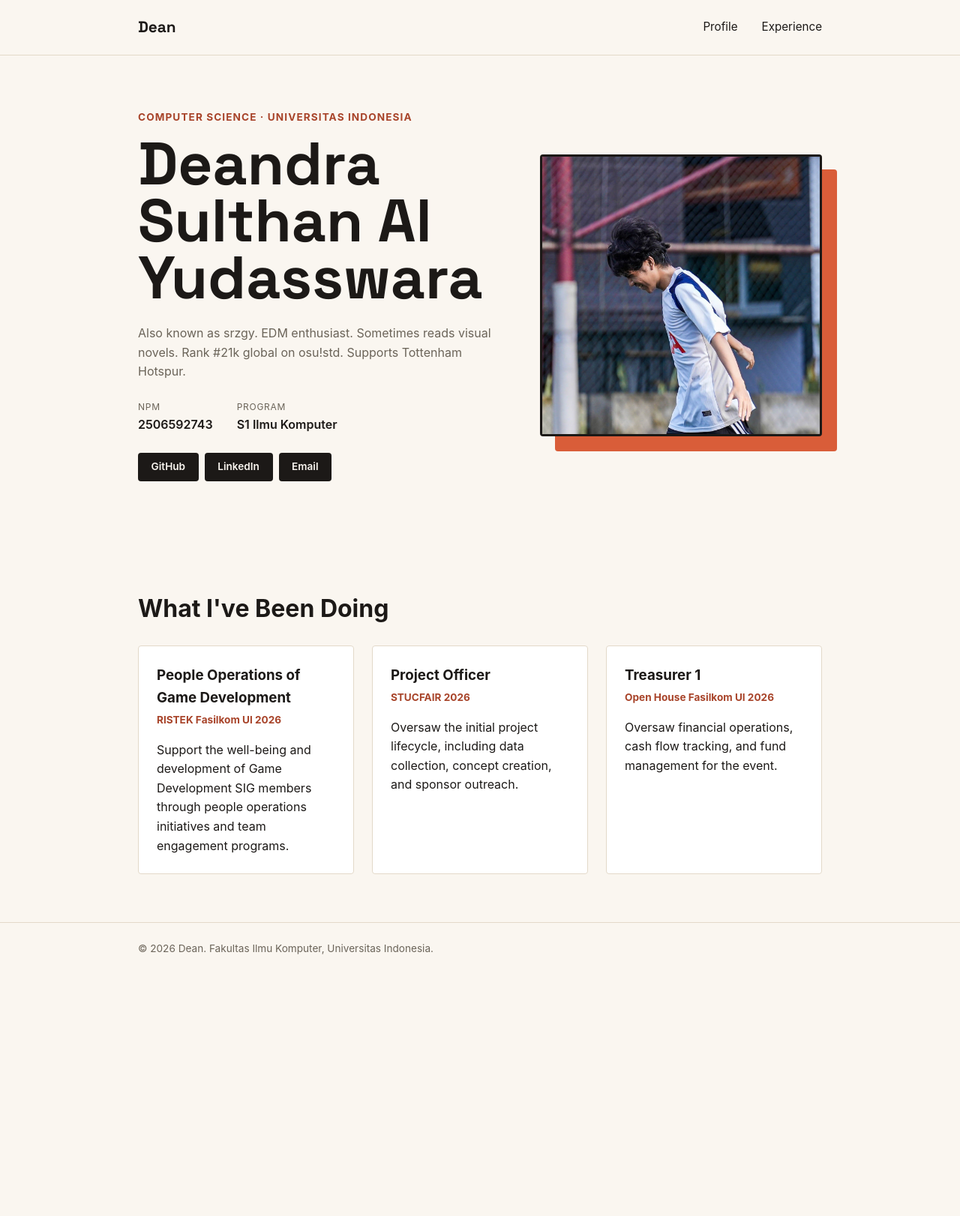
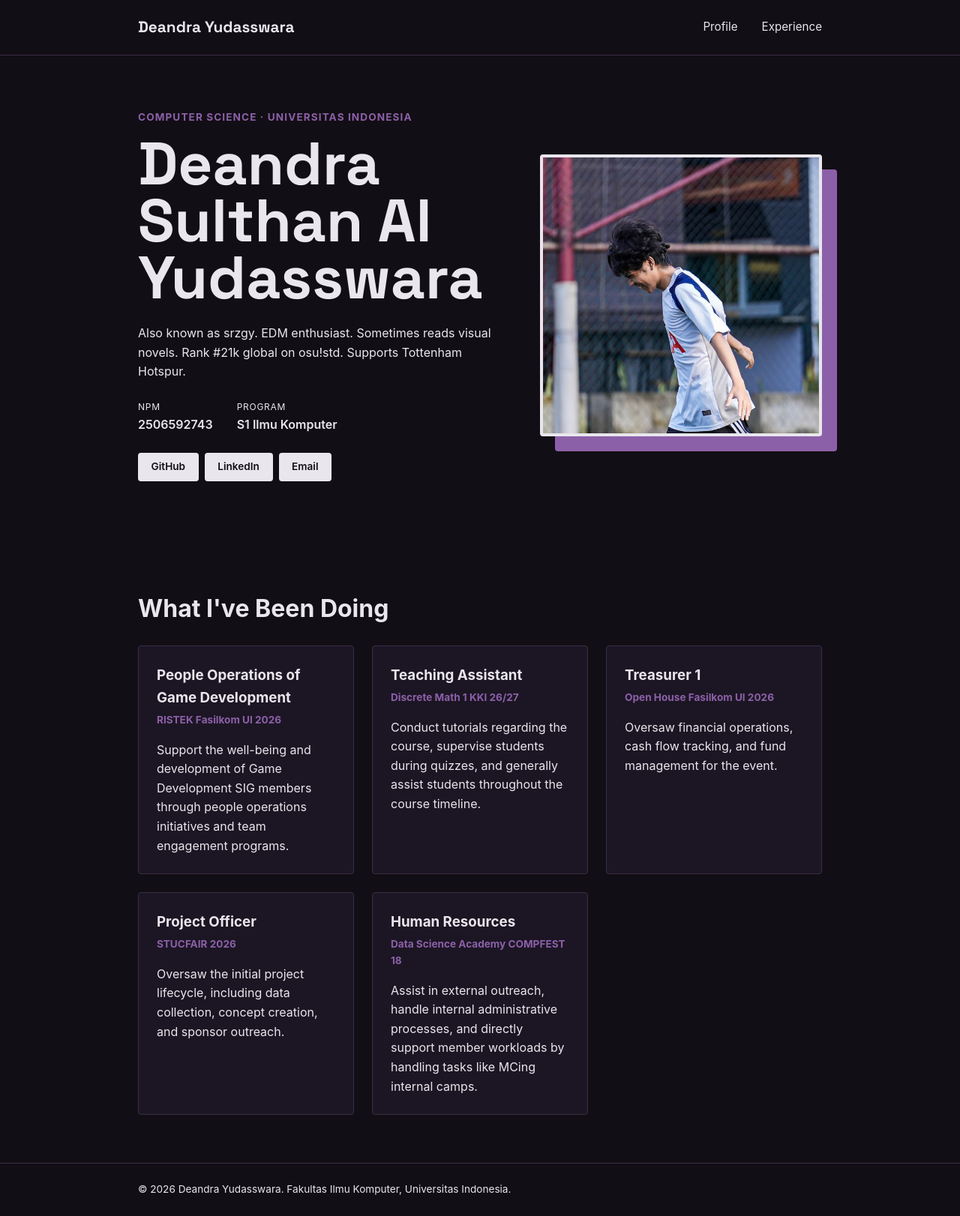
Before and after one commit to srzgy/myportfolio, a Django app: page / in a window 1280 px wide. Shown: the whole page at 75% size. Before the commit the page ends 1273 px from the top, so only its background shows below. Run offline with Django 5.2, Linux system fonts and the light colour scheme.

Commit message:
feat: added 2 experiences; changed color palette into a dark mode kirigiri palette

```diff
--- a/static/css/style.css
+++ b/static/css/style.css
@@ -4,13 +4,24 @@
     box-sizing: border-box;
 }
 
+/* the light mode kirigiri palette
 :root {
-    --ink: #1c1917;
-    --paper: #faf6f0;
-    --accent: #d95d39;
-    --accent-dark: #a8442a;
-    --line: #e3d9c9;
-    --text-muted: #6b6459;
+    --ink: #2a2431;
+    --paper: #f4f1f8;
+    --accent: #826296;
+    --accent-dark: #5c3e72;
+    --line: #d8cedf;
+    --radius: 4px;
+} */
+
+/* the dark mode kirigiri palette  */
+:root {
+    --ink: #e9e6ed;
+    --paper: #120e15;
+    --accent: #c47b53;
+    --accent-dark: #8c60a8;
+    --line: #3a2e46;
+    --card-bg: #1c1624;
     --radius: 4px;
 }
 
@@ -157,7 +168,7 @@ h1, .brand {
     left: 1.25rem;
     width: 100%;
     height: 100%;
-    background-color: var(--accent);
+    background-color: var(--accent-dark);
     border-radius: var(--radius);
     z-index: 0;
 }
@@ -170,7 +181,7 @@ h1, .brand {
     aspect-ratio: 1 / 1;
     object-fit: cover;
     border-radius: var(--radius);
-    border: 3px solid var(--ink);
+    border: 4px solid var(--ink);
 }
 
 /* --- Experience Section --- */
@@ -195,7 +206,7 @@ h1, .brand {
     padding: 1.5rem;
     border: 1px solid var(--line);
     border-radius: var(--radius);
-    background-color: #fff;
+    background-color: var(--card-bg);
     transition: transform 0.2s ease, border-color 0.2s ease;
 }
 
--- a/templates/index.html
+++ b/templates/index.html
@@ -3,7 +3,7 @@
 <head>
     <meta charset="UTF-8">
     <meta name="viewport" content="width=device-width, initial-scale=1.0">
-    <title>Dean - Portfolio</title>
+    <title>Deandra Yudasswara - Portfolio</title>
     <link rel="preconnect" href="https://fonts.googleapis.com">
     <link rel="preconnect" href="https://fonts.gstatic.com" crossorigin>
     <link href="https://fonts.googleapis.com/css2?family=Space+Grotesk:wght@500;700&display=swap" rel="stylesheet">
@@ -12,7 +12,7 @@
 <body>
     <header class="site-header">
         <div class="container">
-            <a href="#profile" class="brand">Dean</a>
+            <a href="#profile" class="brand">Deandra Yudasswara</a>
             <nav>
                 <a href="#profile">Profile</a>
                 <a href="#experience">Experience</a>
@@ -61,14 +61,24 @@
                         <p>Support the well-being and development of Game Development SIG members through people operations initiatives and team engagement programs.</p>
                     </div>
                     <div class="experience-card">
+                        <h3>Teaching Assistant</h3>
+                        <p class="card-meta">Discrete Math 1 KKI 26/27</p>
+                        <p>Conduct tutorials regarding the course, supervise students during quizzes, and generally assist students throughout the course timeline.</p>
+                    </div>
+                    <div class="experience-card">
+                        <h3>Treasurer 1</h3>
+                        <p class="card-meta">Open House Fasilkom UI 2026</p>
+                        <p>Oversaw financial operations, cash flow tracking, and fund management for the event.</p>
+                    </div>
+                    <div class="experience-card">
                         <h3>Project Officer</h3>
                         <p class="card-meta">STUCFAIR 2026</p>
                         <p>Oversaw the initial project lifecycle, including data collection, concept creation, and sponsor outreach.</p>
                     </div>
                     <div class="experience-card">
-                        <h3>Treasurer 1</h3>
-                        <p class="card-meta">Open House Fasilkom UI 2026</p>
-                        <p>Oversaw financial operations, cash flow tracking, and fund management for the event.</p>
+                        <h3>Human Resources</h3>
+                        <p class="card-meta">Data Science Academy COMPFEST 18</p>
+                        <p>Assist in external outreach, handle internal administrative processes, and directly support member workloads by handling tasks like MCing internal camps.</p>
                     </div>
                 </div>
             </div>
@@ -78,7 +88,7 @@
 
     <footer class="site-footer">
         <div class="container">
-            <p>&copy; 2026 Dean. Fakultas Ilmu Komputer, Universitas Indonesia.</p>
+            <p>&copy; 2026 Deandra Yudasswara. Fakultas Ilmu Komputer, Universitas Indonesia.</p>
         </div>
     </footer>
 </body>
```
